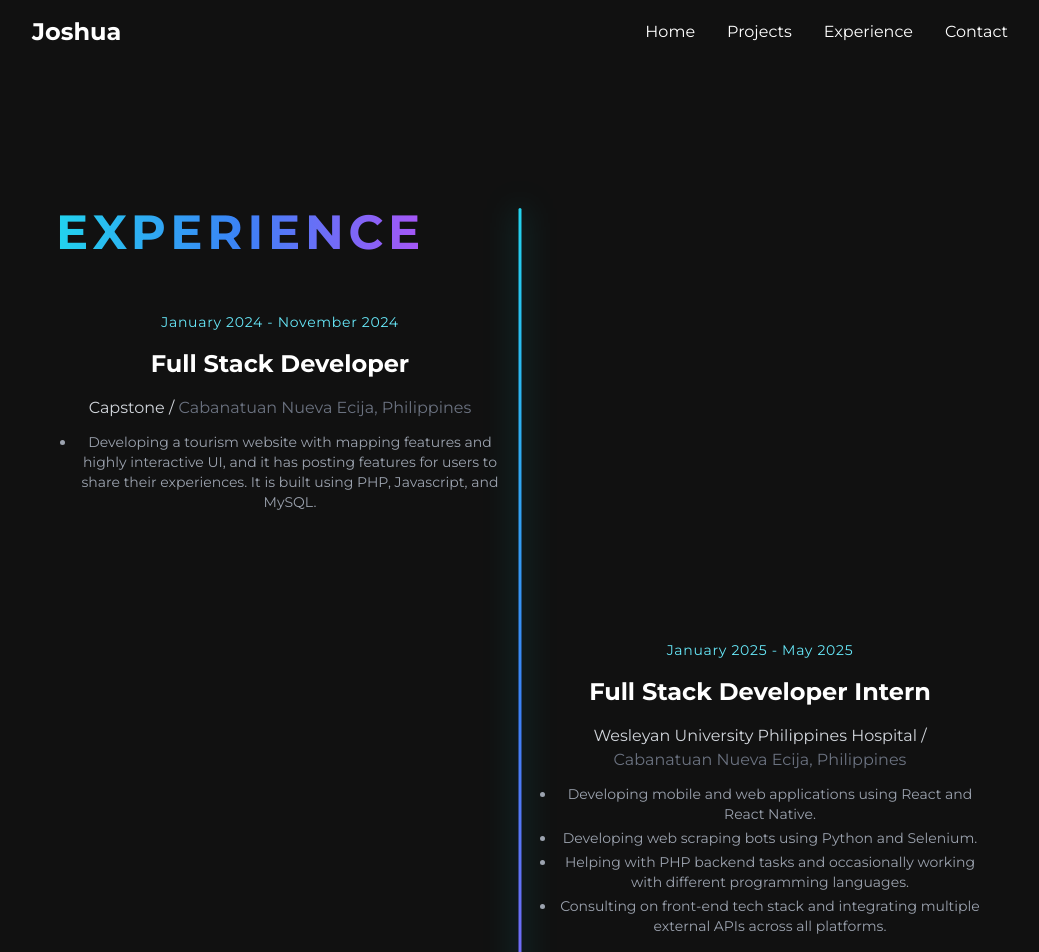
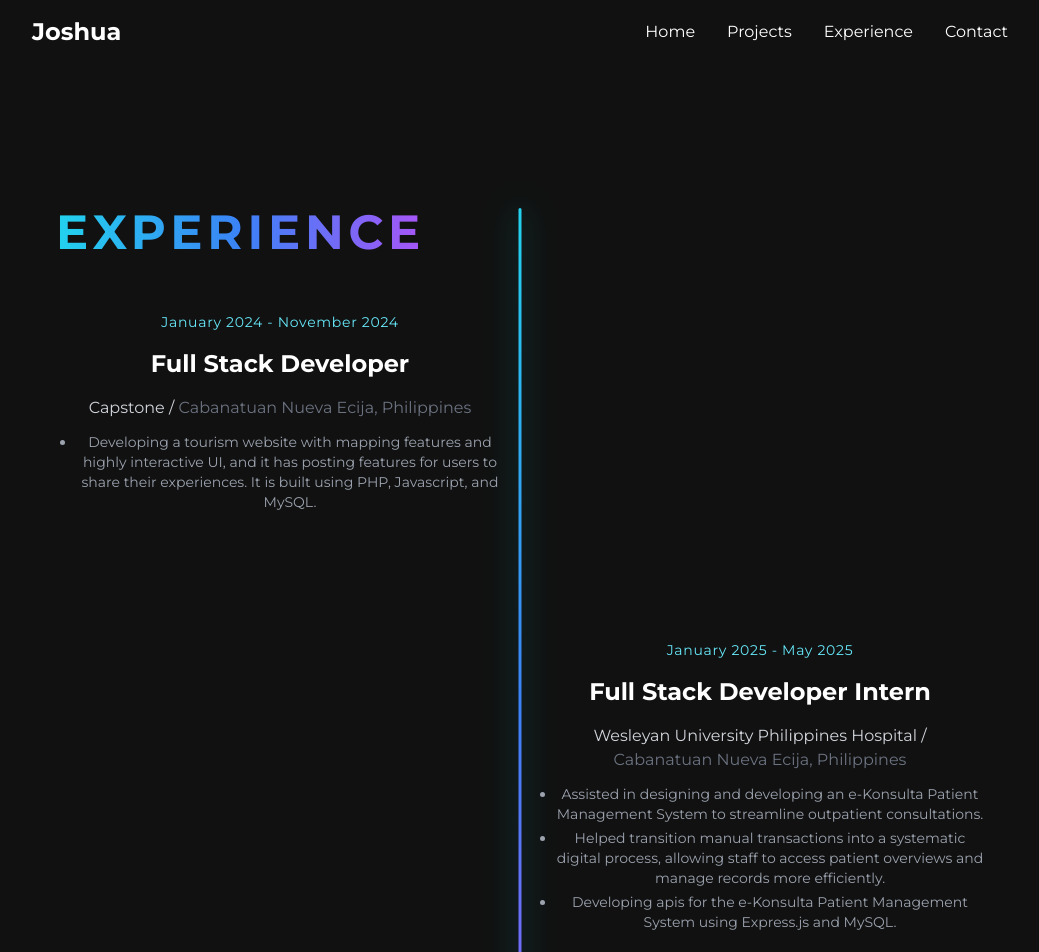
Before and after one commit to Jshgit-hub/Portfolio, a React (Vite) app: page /experience in a window 1280 px wide. Shown: the top 952 px of the page, without its empty margins (120-1159 px from the left). Built offline with nearby package versions, Linux system fonts and the light colour scheme.

Commit message:
UpdateResponsibilities

```diff
--- a/src/pages/Experience.jsx
+++ b/src/pages/Experience.jsx
@@ -19,10 +19,9 @@ const experienceData = [
         location: 'Cabanatuan Nueva Ecija, Philippines',
         dates: 'January 2025 - May 2025',
         responsibilities: [
-            'Developing mobile and web applications using React and React Native.',
-            'Developing web scraping bots using Python and Selenium.',
-            'Helping with PHP backend tasks and occasionally working with different programming languages.',
-            'Consulting on front-end tech stack and integrating multiple external APIs across all platforms.',
+            'Assisted in designing and developing an e-Konsulta Patient Management System to streamline outpatient consultations.',
+            'Helped transition manual transactions into a systematic digital process, allowing staff to access patient overviews and manage records more efficiently.',
+            'Developing apis for the e-Konsulta Patient Management System using Express.js and MySQL.',
         ],
     },
 ];
```
